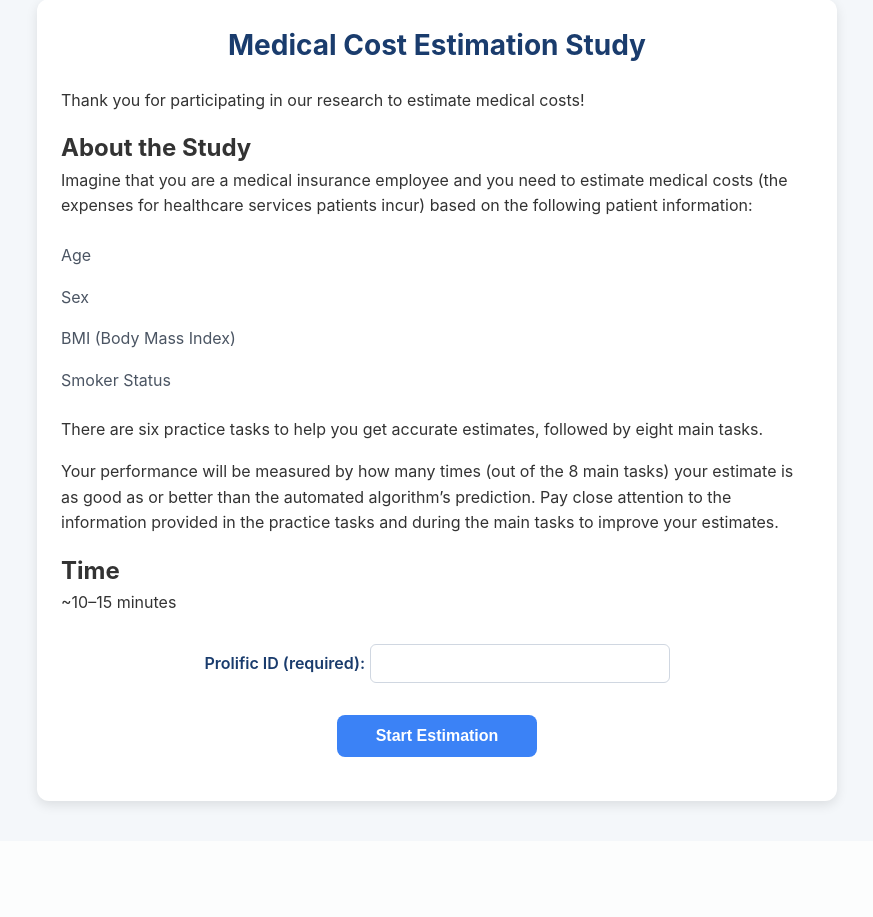
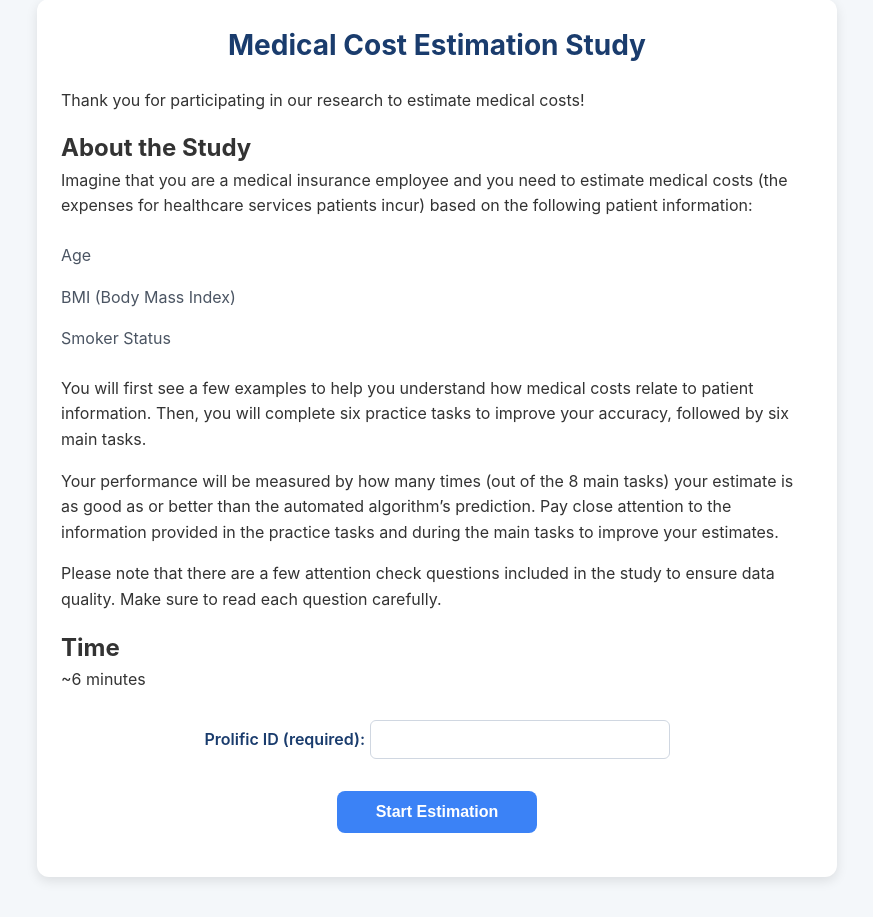
Before and after one commit to AMIRASRZAD/InsuranceExp, a Flask app: page / in a window 1280 px wide. Shown: the part 41-958 px from the top of the page, without its empty margins (203-1076 px from the left). Before the commit the page ends 851 px from the top, so only its background shows below. Run offline with Flask 2, Linux system fonts and the light colour scheme; parts of the project's set-up code (start-up, migrations or seed data) failed here and were passed over; some libraries are stand-ins or nearby versions.

```diff
--- a/templates/examples.html
+++ b/templates/examples.html
@@ -57,7 +57,7 @@
 <body>
     <div class="container">
         <h1>Examples of Patient Information and Medical Charge</h1>
-        <p>Below are examples of patient information and their corresponding medical charges to help you understand the task:</p>
+        <p style="color: rgb(244, 51, 8);"> Medical cost will generally increase as one gets older. Increasing the BMI will increase the chance of higher medical costs, and the medical cost for smokers is much higher.</p>
         <div class="example-container">
             <div class="example-column">
                 <h2>Non-Smokers</h2>
--- a/templates/index.html
+++ b/templates/index.html
@@ -14,14 +14,14 @@
         <p>Imagine that you are a medical insurance employee and you need to estimate medical costs (the expenses for healthcare services patients incur) based on the following patient information:</p>
         <ul>
             <li>Age</li>
-            <li>Sex</li>
             <li>BMI (Body Mass Index)</li>
             <li>Smoker Status</li>
         </ul>
-        <p>There are six practice tasks to help you get accurate estimates, followed by eight main tasks.</p>
+        <p>You will first see a few examples to help you understand how medical costs relate to patient information. Then, you will complete six practice tasks to improve your accuracy, followed by six main tasks.</p>
         <p>Your performance will be measured by how many times (out of the 8 main tasks) your estimate is as good as or better than the automated algorithm’s prediction. Pay close attention to the information provided in the practice tasks and during the main tasks to improve your estimates.</p>
+        <p>Please note that there are a few attention check questions included in the study to ensure data quality. Make sure to read each question carefully.</p>
         <h2>Time</h2>
-        <p>~10–15 minutes</p>
+        <p>~6 minutes</p>
         <form action="{{ url_for('start') }}" method="post">
             <label for="prolific_id">Prolific ID (required):</label>
             <input type="text" id="prolific_id" name="prolific_id" required>
--- a/templates/practice_info.html
+++ b/templates/practice_info.html
@@ -9,7 +9,7 @@
 <body>
     <div class="container">
         <h1>Practice Information</h1>
-        <p>Medical cost will generally increase as one gets older. The medical cost is slightly higher for men. Increasing the BMI will increase the chance of higher medical costs, and the medical cost for smokers is higher.</p>
+        <p>Medical cost will generally increase as one gets older. Increasing the BMI will increase the chance of higher medical costs, and the medical cost for smokers is much higher.</p>
         <p><strong>The average insurance cost for all population in this dataset is $13,700.</strong></p>
         <form action="{{ url_for('practice') }}" method="get">
             <button type="submit">Start Practice</button>
```
